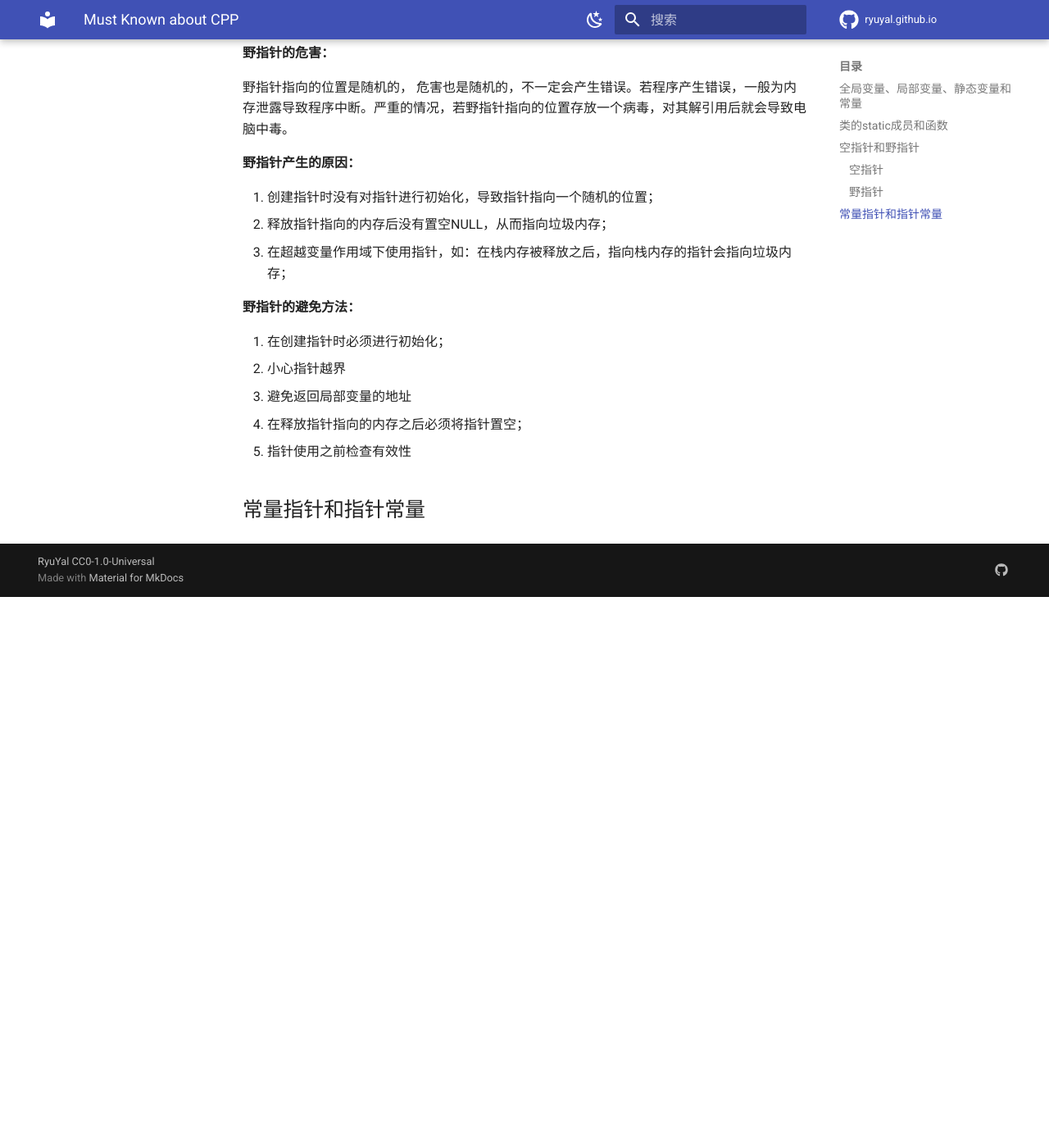
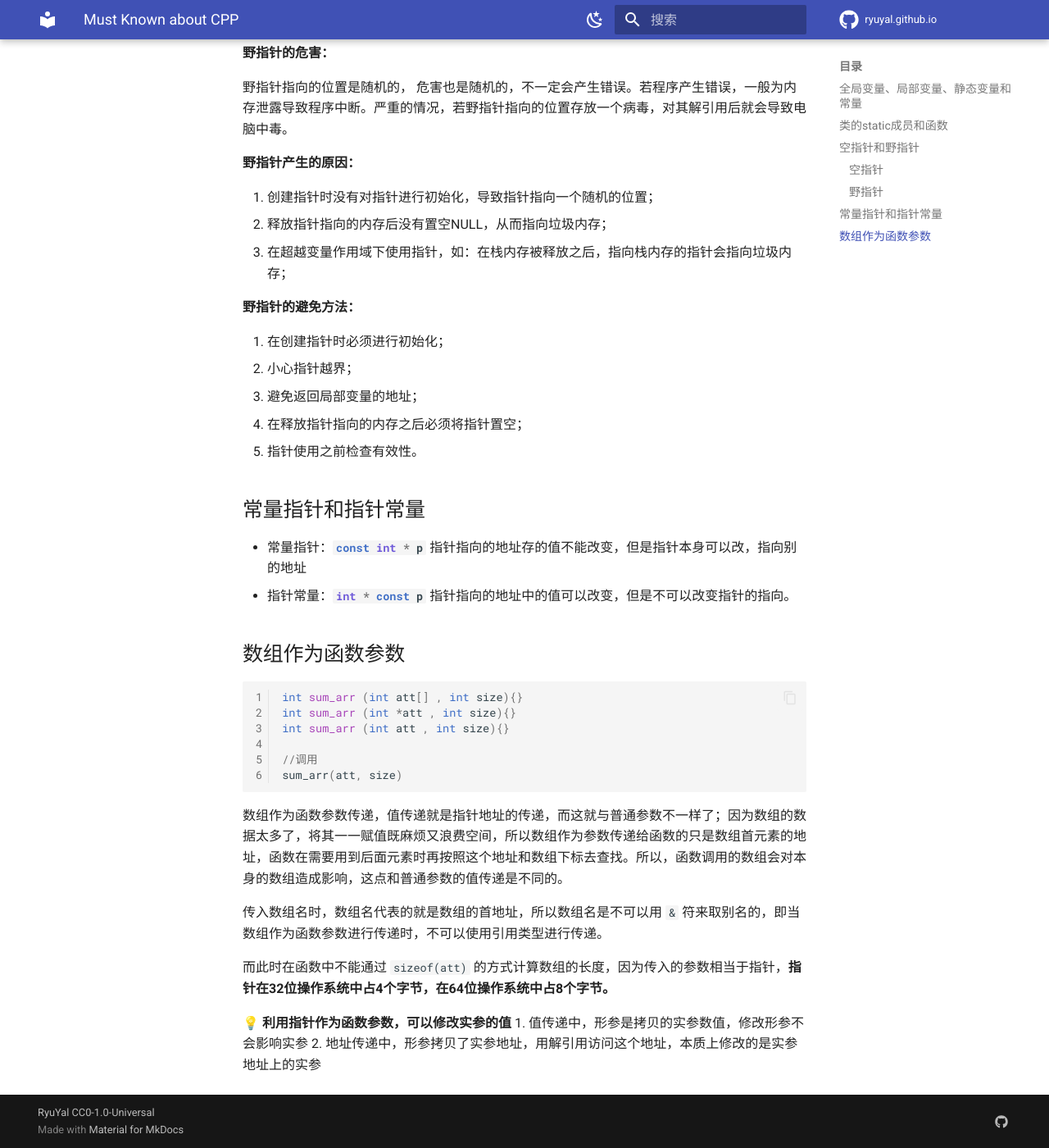
Before and after one commit to ryuyal/ryuyal.github.io, an MkDocs documentation site: the page built from docs/CS/CPP/cppknowledge.md, in a window 1280 px wide and 1400 px high, scrolled down 2594 px. Shown: the whole window at 82% size. Built offline with MkDocs 1.6.1 and Material for MkDocs 9.7.7, drawn with Linux system fonts in a browser that asks for light colours; comment, search, counter and statistics services are not loaded; before the commit the page ends 3322 px from its top, so only the background shows below that.

Commit message:
update cpp_knowledge

````diff
--- a/docs/CS/CPP/cppknowledge.md
+++ b/docs/CS/CPP/cppknowledge.md
@@ -90,10 +90,31 @@
 **野指针的避免方法：**
 
 1. 在创建指针时必须进行初始化；
-2. 小心指针越界
-3. 避免返回局部变量的地址
+2. 小心指针越界；
+3. 避免返回局部变量的地址；
 4. 在释放指针指向的内存之后必须将指针置空；
-5. 指针使用之前检查有效性
-
+5. 指针使用之前检查有效性。
 
 ## 常量指针和指针常量
+- 常量指针：**`const int * p`** 指针指向的地址存的值不能改变，但是指针本身可以改，指向别的地址
+- 指针常量：**`int * const p`** 指针指向的地址中的值可以改变，但是不可以改变指针的指向。
+
+## 数组作为函数参数
+
+```cpp
+int sum_arr (int att[] , int size){}
+int sum_arr (int *att , int size){}
+int sum_arr (int att , int size){}
+
+//调用
+sum_arr(att, size)
+```
+数组作为函数参数传递，值传递就是指针地址的传递，而这就与普通参数不一样了；因为数组的数据太多了，将其一一赋值既麻烦又浪费空间，所以数组作为参数传递给函数的只是数组首元素的地址，函数在需要用到后面元素时再按照这个地址和数组下标去查找。所以，函数调用的数组会对本身的数组造成影响，这点和普通参数的值传递是不同的。
+
+传入数组名时，数组名代表的就是数组的首地址，所以数组名是不可以用 `&` 符来取别名的，即当数组作为函数参数进行传递时，不可以使用引用类型进行传递。
+
+而此时在函数中不能通过 `sizeof(att)` 的方式计算数组的长度，因为传入的参数相当于指针，**指针在32位操作系统中占4个字节，在64位操作系统中占8个字节。**
+
+💡 **利用指针作为函数参数，可以修改实参的值**
+1. 值传递中，形参是拷贝的实参数值，修改形参不会影响实参
+2. 地址传递中，形参拷贝了实参地址，用解引用访问这个地址，本质上修改的是实参地址上的实参
````
